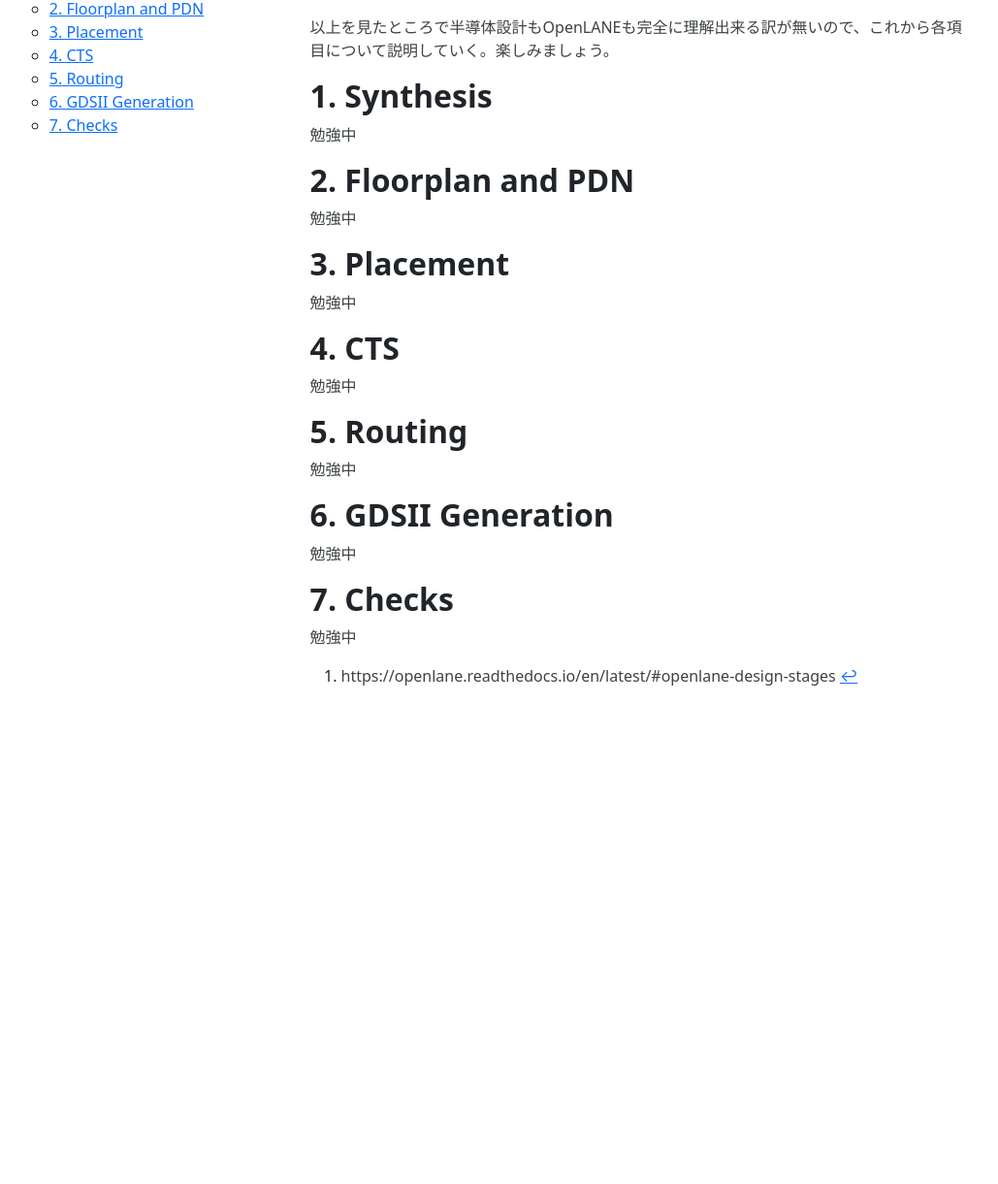
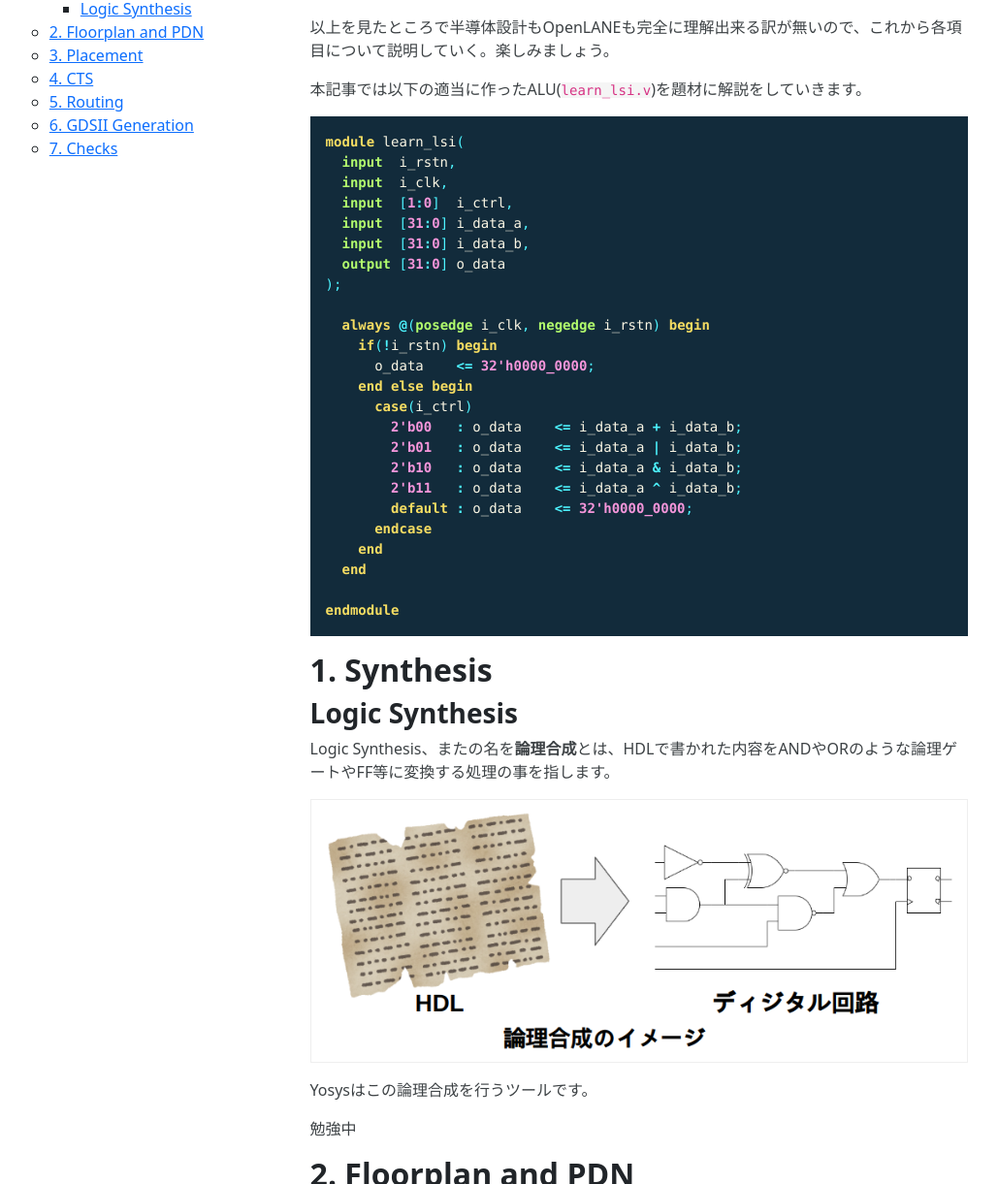
Before and after one commit to Cra2yPierr0t/Cra2yPierr0t.github.io, a Jekyll site: the page built from learn_lsi.md, in a window 1280 px wide and 1400 px high, scrolled down 1209 px. Shown: the part 179-1400 px from the top of the window at 97% size, without its empty margins (26-1055 px from the left). Built offline with Jekyll 4.4.1, drawn with Linux system fonts in a browser that asks for light colours; before the commit the page ends 2113 px from its top, so only the background shows below that.

Commit message:
update learn_lsi

````diff
--- a/learn_lsi.md
+++ b/learn_lsi.md
@@ -47,7 +47,46 @@
 
 以上を見たところで半導体設計もOpenLANEも完全に理解出来る訳が無いので、これから各項目について説明していく。楽しみましょう。
 
+本記事では以下の適当に作ったALU(`learn_lsi.v`)を題材に解説をしていきます。
+
+```verilog
+module learn_lsi(
+  input  i_rstn,
+  input  i_clk,
+  input  [1:0]  i_ctrl,
+  input  [31:0] i_data_a,
+  input  [31:0] i_data_b,
+  output [31:0] o_data
+);
+
+  always @(posedge i_clk, negedge i_rstn) begin
+    if(!i_rstn) begin
+      o_data    <= 32'h0000_0000;
+    end else begin
+      case(i_ctrl)
+        2'b00   : o_data    <= i_data_a + i_data_b;
+        2'b01   : o_data    <= i_data_a | i_data_b;
+        2'b10   : o_data    <= i_data_a & i_data_b;
+        2'b11   : o_data    <= i_data_a ^ i_data_b;
+        default : o_data    <= 32'h0000_0000;
+      endcase
+    end
+  end
+
+endmodule
+```
+
 ## 1. Synthesis
+
+### Logic Synthesis
+
+Logic Synthesis、またの名を**論理合成**とは、HDLで書かれた内容をANDやORのような論理ゲートやFF等に変換する処理の事を指します。
+
+![](https://raw.githubusercontent.com/Cra2yPierr0t/Cra2yPierr0t.github.io/master/images/learn_lsi/synthesis.png)
+
+Yosysはこの論理合成を行うツールです。
+
+
 勉強中
 ## 2. Floorplan and PDN
 勉強中
````
Also changed, not shown: images/learn_lsi/synthesis.png (added).
